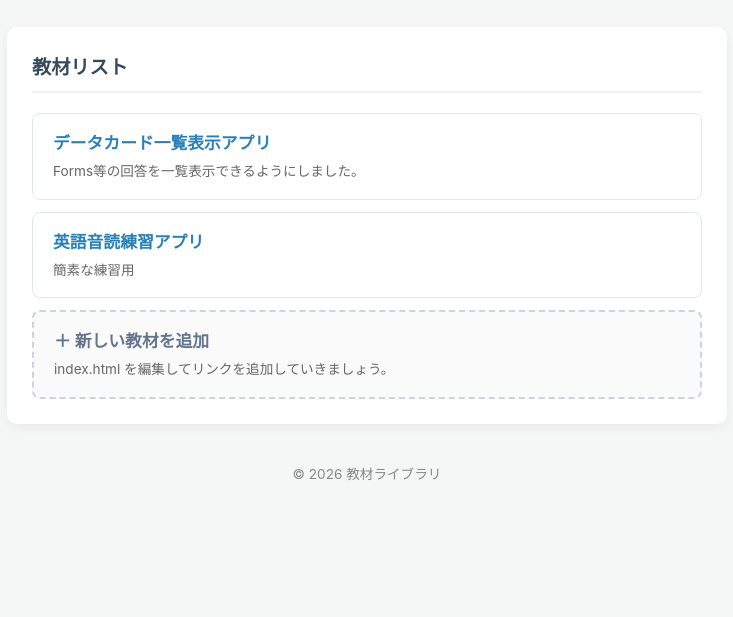
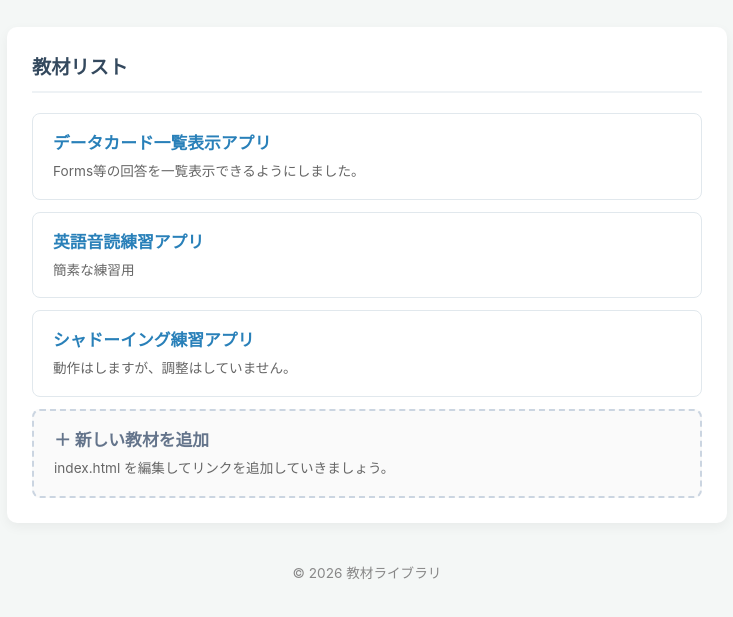
Before and after one commit to gitsit29/kkk-AIgen, a plain HTML site: page index.html in a window 1280 px wide. Shown: the part 141-758 px from the top of the page, without its empty margins (273-1006 px from the left). Drawn offline with Linux system fonts and the light colour scheme.

Commit message:
Update index.html

```diff
--- a/index.html
+++ b/index.html
@@ -31,6 +31,12 @@
                         </a>
                     </li>
                     <li class="app-item">
+                        <a href="https://gemini.google.com/share/d/1RZyD2UyamBsGrUfP6fW4lkLm38SLkULt" target="_blank" rel="noopener noreferrer" class="app-link">
+                            <span class="app-title">シャドーイング練習アプリ</span>
+                            <span class="app-desc">動作はしますが、調整はしていません。</span>
+                        </a>
+                    </li>
+                    <li class="app-item">
                         <a href="#" class="app-link placeholder">
                             <span class="app-title">＋ 新しい教材を追加</span>
                             <span class="app-desc">index.html を編集してリンクを追加していきましょう。</span>
```
